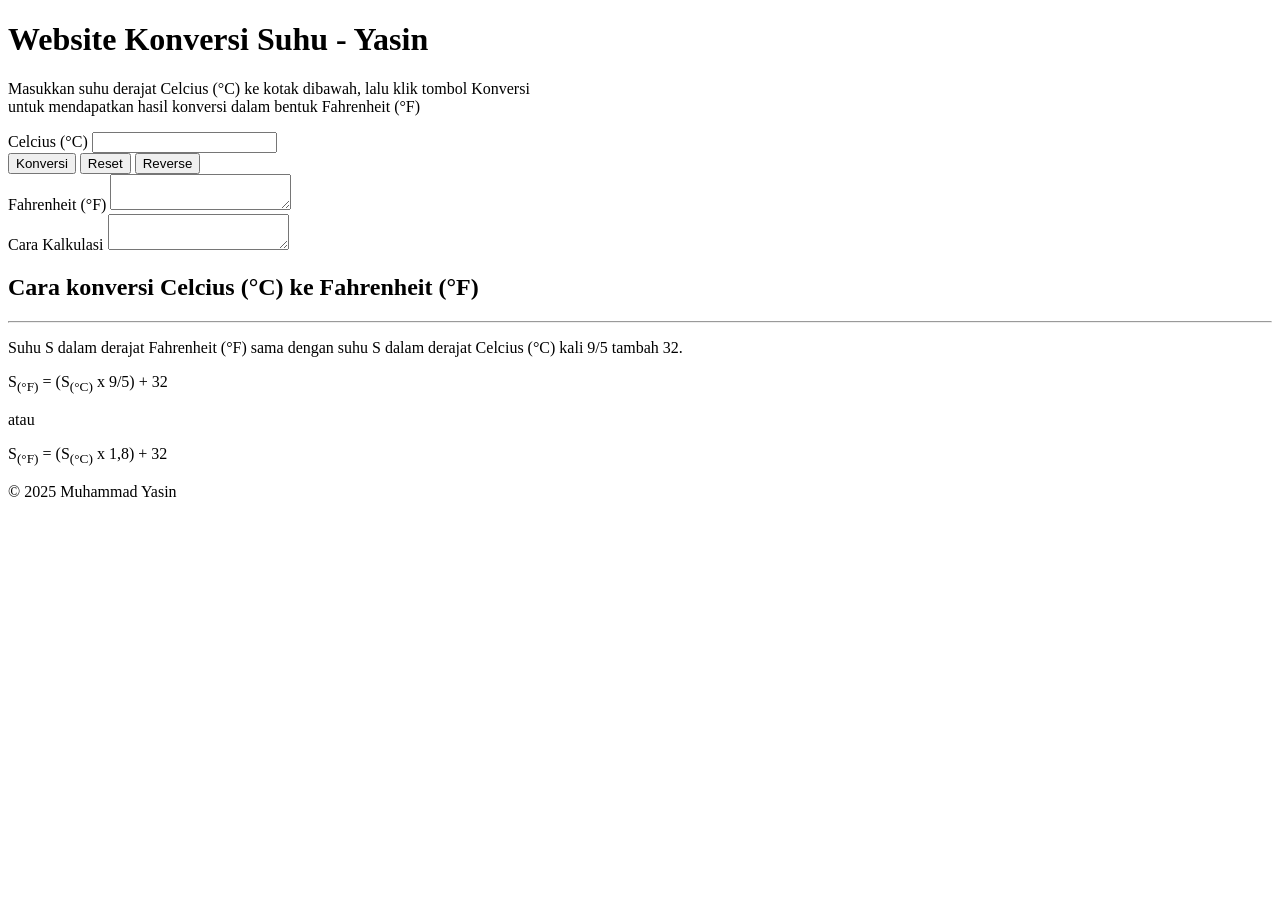
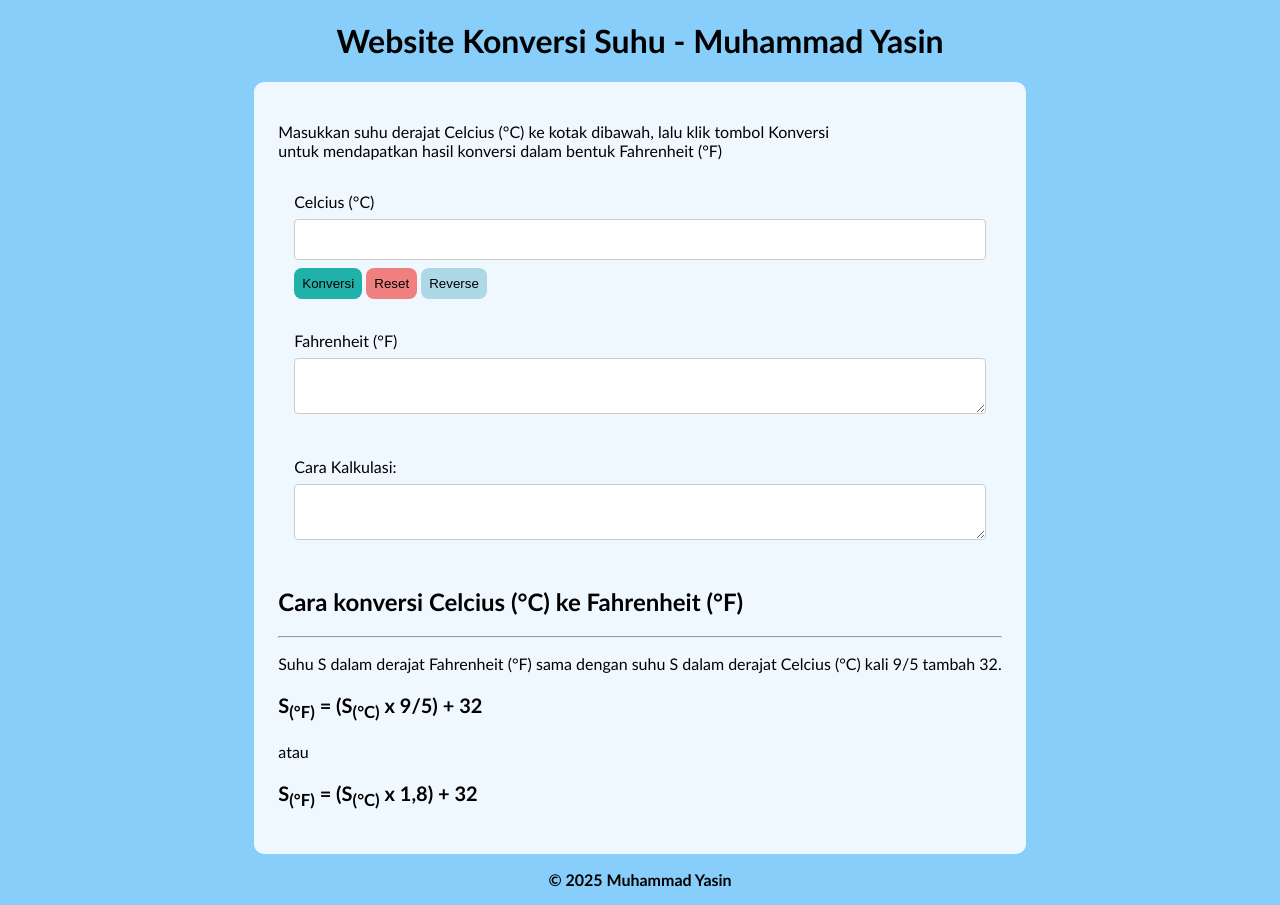
Before and after one commit to revou-fundamental-course/19-may-25-Achink92, a plain HTML site: page index.html in a window 1280 px wide. Before the commit the page ends 800 px from the top, so only its background shows below. Drawn offline with Linux system fonts and the light colour scheme.

Commit message:
update css dan html

```diff
--- a/css/style.css
+++ b/css/style.css
@@ -1,3 +1,54 @@
 body {
+	justify-items: center;
+	background-color: lightskyblue;
+	font-family: "Gill Sans", "Gill Sans MT", Calibri, "Trebuchet MS", sans-serif;
+}
 
+main {
+	padding: 24px;
+	border-radius: 10px;
+	background-color: aliceblue;
 }
+
+input[type="number"],
+textarea {
+	width: 100%;
+	padding: 12px 20px;
+	margin: 8px 0;
+	display: inline-block;
+	border: 1px solid #ccc;
+	border-radius: 4px;
+	box-sizing: border-box;
+}
+
+button {
+	border: 0px;
+	padding: 8px;
+	color: black;
+	border-radius: 8px;
+	cursor: pointer;
+}
+
+.rumus-content {
+	font-size: 20px;
+	font-weight: bold;
+}
+
+/* Global Usage */
+.padding-medium {
+	padding: 16px;
+}
+
+.bg-lightseagreen {
+	background-color: lightseagreen;
+}
+
+.bg-lightcoral {
+	background-color: lightcoral;
+}
+
+.bg-lightblue {
+	background-color: lightblue;
+}
+
+/* Global Usage */
--- a/index.html
+++ b/index.html
@@ -11,7 +11,7 @@
 	<body>
 		<!-- Header Content -->
 		<header>
-			<h1>Website Konversi Suhu - Yasin</h1>
+			<h1>Website Konversi Suhu - Muhammad Yasin</h1>
 		</header>
 
 		<!-- Main Content -->
@@ -26,7 +26,7 @@
 			</section>
 
 			<!-- Form Konversi Suhu -->
-			<form>
+			<form class="padding-medium">
 				<!-- Inputan Suhu -->
 				<div>
 					<label for="input-suhu">Celcius (&deg;C)</label>
@@ -35,14 +35,14 @@
 
 				<!-- Tombol Action -->
 				<div>
-					<button>Konversi</button>
-					<button>Reset</button>
-					<button>Reverse</button>
+					<button class="bg-lightseagreen">Konversi</button>
+					<button class="bg-lightcoral">Reset</button>
+					<button class="bg-lightblue">Reverse</button>
 				</div>
 			</form>
 
 			<!-- Hasil Konversi -->
-			<section>
+			<section class="padding-medium">
 				<div>
 					<label for="hasil-konversi">Fahrenheit (&deg;F)</label>
 					<textarea id="hasil-konversi" readonly></textarea>
@@ -50,9 +50,9 @@
 			</section>
 
 			<!-- Cara Kerja Konversi -->
-			<section>
+			<section class="padding-medium">
 				<div>
-					<label for="detail-suhu">Cara Kalkulasi</label>
+					<label for="detail-suhu">Cara Kalkulasi:</label>
 					<textarea id="detail-suhu" readonly></textarea>
 				</div>
 			</section>
@@ -70,16 +70,20 @@
 						Suhu S dalam derajat Fahrenheit (&deg;F) sama dengan suhu S dalam
 						derajat Celcius (&deg;C) kali 9/5 tambah 32.
 					</p>
-					<p>S<sub>(&deg;F)</sub> = (S<sub>(&deg;C)</sub> x 9/5) + 32</p>
+					<p class="rumus-content">
+						S<sub>(&deg;F)</sub> = (S<sub>(&deg;C)</sub> x 9/5) + 32
+					</p>
 					<p>atau</p>
-					<p>S<sub>(&deg;F)</sub> = (S<sub>(&deg;C)</sub> x 1,8) + 32</p>
+					<p class="rumus-content">
+						S<sub>(&deg;F)</sub> = (S<sub>(&deg;C)</sub> x 1,8) + 32
+					</p>
 				</div>
 			</section>
 		</main>
 
 		<!-- Footer Content -->
 		<footer>
-			<p>&copy; 2025 Muhammad Yasin</p>
+			<p><b>&copy; 2025 Muhammad Yasin</b></p>
 		</footer>
 	</body>
 </html>
```
